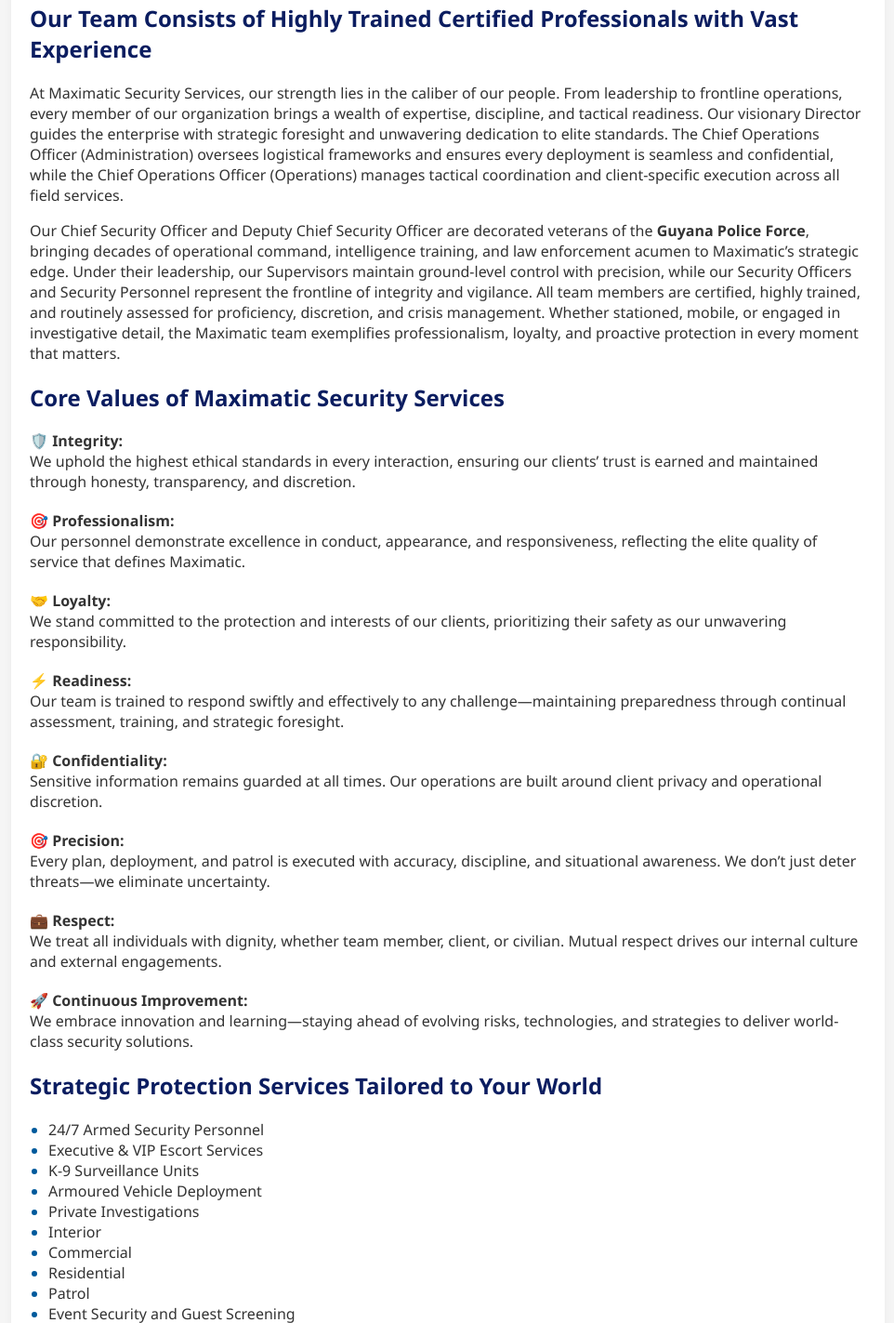
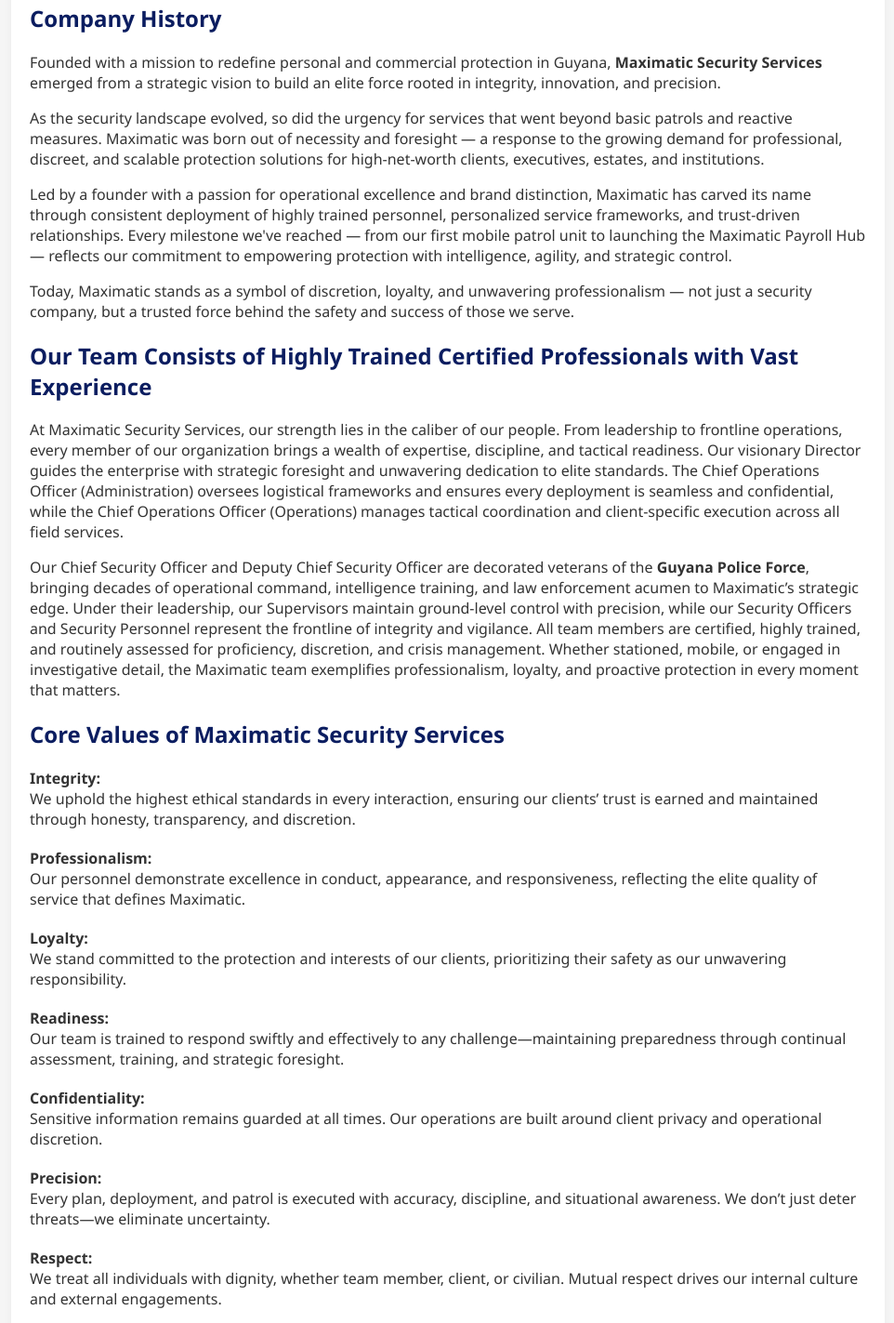
Before and after one commit to MAXIMATIC-max/maximatic-security-site, a plain HTML site: page about.html in a window 1280 px wide. Shown: the part 891-2314 px from the top of the page at 93% size, without its empty margins (158-1120 px from the left). Drawn offline with Linux system fonts and the light colour scheme.

Commit message:
Update about.html

```diff
--- a/about.html
+++ b/about.html
@@ -105,6 +105,11 @@
 
     <h2>Mission Statement</h2>
     <p>At Maximatic Security Services, our mission is to provide unparalleled protection, peace of mind, and safeguarding of assets for our clients. We are dedicated to delivering exceptional security solutions tailored to meet the unique needs and challenges of each individual or organization we serve. With unwavering professionalism and a commitment to excellence, we strive to create a safe and secure environment where our clients can thrive.</p>
+<h2>Company History</h2>
+<p>Founded with a mission to redefine personal and commercial protection in Guyana, <strong>Maximatic Security Services</strong> emerged from a strategic vision to build an elite force rooted in integrity, innovation, and precision.</p>
+<p>As the security landscape evolved, so did the urgency for services that went beyond basic patrols and reactive measures. Maximatic was born out of necessity and foresight — a response to the growing demand for professional, discreet, and scalable protection solutions for high-net-worth clients, executives, estates, and institutions.</p>
+<p>Led by a founder with a passion for operational excellence and brand distinction, Maximatic has carved its name through consistent deployment of highly trained personnel, personalized service frameworks, and trust-driven relationships. Every milestone we've reached — from our first mobile patrol unit to launching the Maximatic Payroll Hub — reflects our commitment to empowering protection with intelligence, agility, and strategic control.</p>
+<p>Today, Maximatic stands as a symbol of discretion, loyalty, and unwavering professionalism — not just a security company, but a trusted force behind the safety and success of those we serve.</p>
 
     <h2>Our Team Consists of Highly Trained Certified Professionals with Vast Experience</h2>
 <p>At Maximatic Security Services, our strength lies in the caliber of our people. From leadership to frontline operations, every member of our organization brings a wealth of expertise, discipline, and tactical readiness. Our visionary Director guides the enterprise with strategic foresight and unwavering dedication to elite standards. The Chief Operations Officer (Administration) oversees logistical frameworks and ensures every deployment is seamless and confidential, while the Chief Operations Officer (Operations) manages tactical coordination and client-specific execution across all field services.</p>
@@ -112,35 +117,35 @@
    <h2>Core Values of Maximatic Security Services</h2>
 <ul style="list-style: none; padding: 0;">
   <li style="margin-bottom: 20px;">
-    <strong>🛡️ Integrity:</strong><br>
+    <strong>Integrity:</strong><br>
     We uphold the highest ethical standards in every interaction, ensuring our clients’ trust is earned and maintained through honesty, transparency, and discretion.
   </li>
   <li style="margin-bottom: 20px;">
-    <strong>🎯 Professionalism:</strong><br>
+    <strong>Professionalism:</strong><br>
     Our personnel demonstrate excellence in conduct, appearance, and responsiveness, reflecting the elite quality of service that defines Maximatic.
   </li>
   <li style="margin-bottom: 20px;">
-    <strong>🤝 Loyalty:</strong><br>
+    <strong>Loyalty:</strong><br>
     We stand committed to the protection and interests of our clients, prioritizing their safety as our unwavering responsibility.
   </li>
   <li style="margin-bottom: 20px;">
-    <strong>⚡ Readiness:</strong><br>
+    <strong>Readiness:</strong><br>
     Our team is trained to respond swiftly and effectively to any challenge—maintaining preparedness through continual assessment, training, and strategic foresight.
   </li>
   <li style="margin-bottom: 20px;">
-    <strong>🔐 Confidentiality:</strong><br>
+    <strong>Confidentiality:</strong><br>
     Sensitive information remains guarded at all times. Our operations are built around client privacy and operational discretion.
   </li>
   <li style="margin-bottom: 20px;">
-    <strong>🎯 Precision:</strong><br>
+    <strong>Precision:</strong><br>
     Every plan, deployment, and patrol is executed with accuracy, discipline, and situational awareness. We don’t just deter threats—we eliminate uncertainty.
   </li>
   <li style="margin-bottom: 20px;">
-    <strong>💼 Respect:</strong><br>
+    <strong>Respect:</strong><br>
     We treat all individuals with dignity, whether team member, client, or civilian. Mutual respect drives our internal culture and external engagements.
   </li>
   <li style="margin-bottom: 20px;">
-    <strong>🚀 Continuous Improvement:</strong><br>
+    <strong>Continuous Improvement:</strong><br>
     We embrace innovation and learning—staying ahead of evolving risks, technologies, and strategies to deliver world-class security solutions.
   </li>
 </ul>
```
